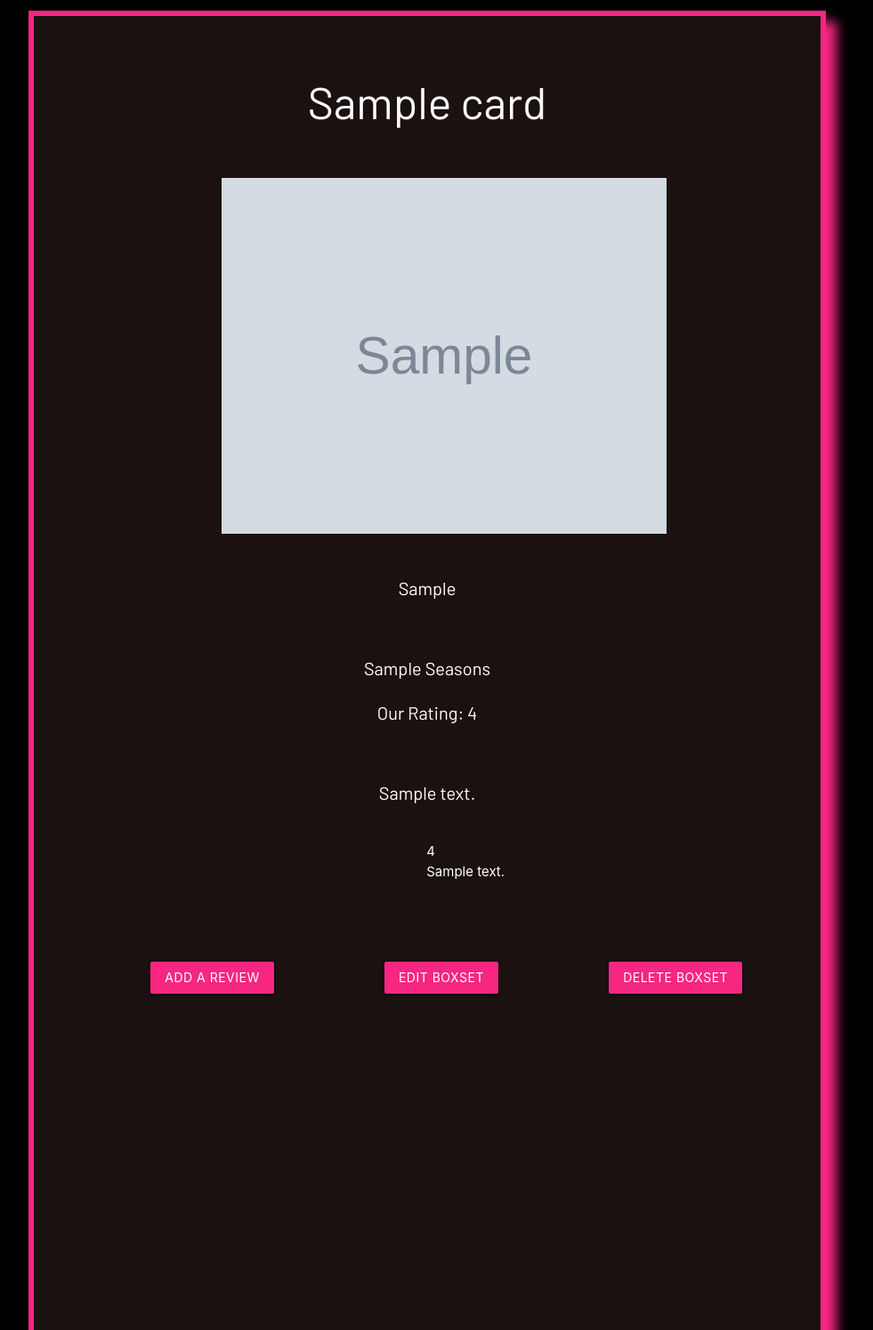
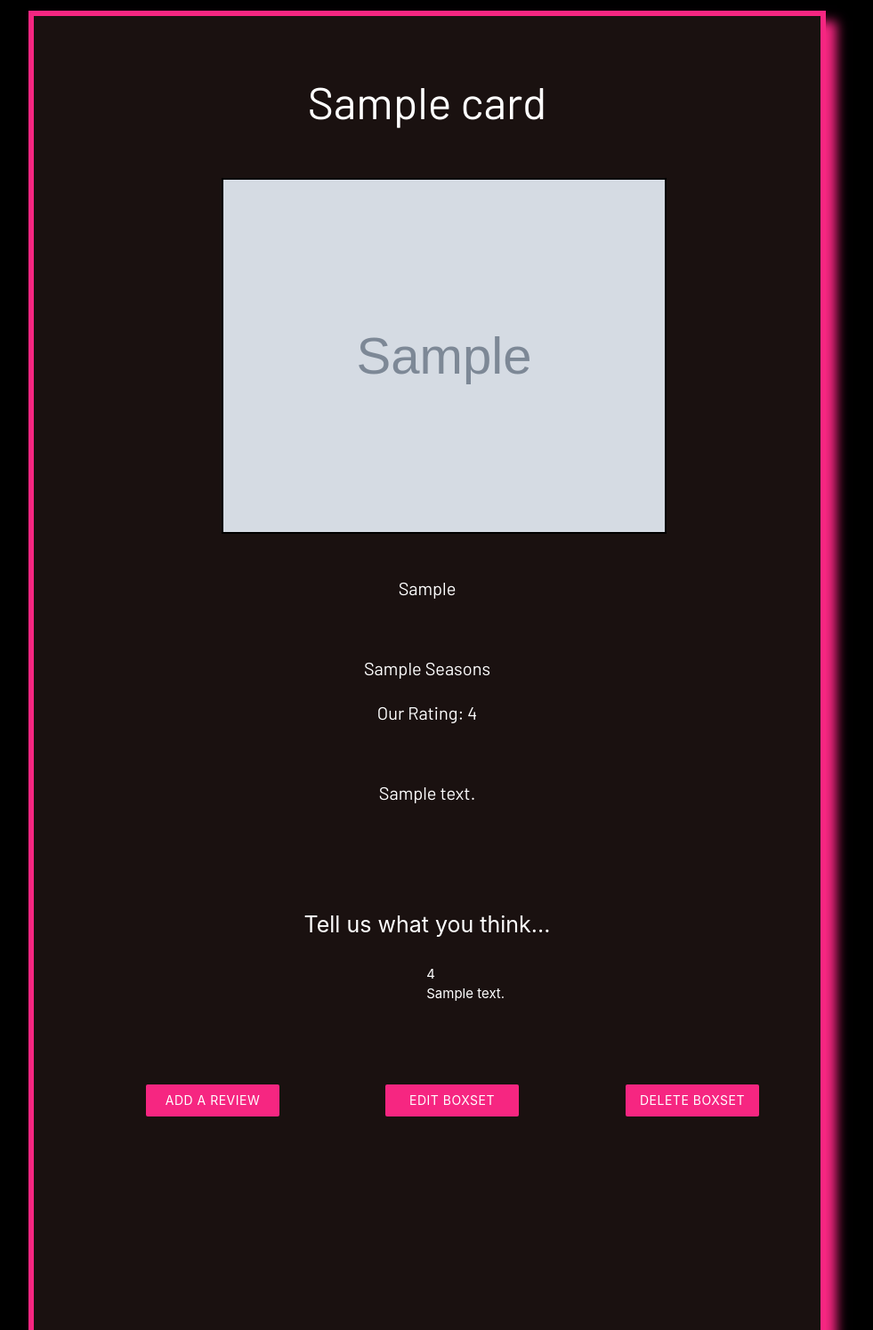
Before and after one commit to Leannald13/datacentric-milestoneproject, a Flask app: template templates/view.html in a window 1280 px wide. Shown: the part 238-1733 px from the top of the page at 89% size, without its empty margins (168-1149 px from the left). Run offline with Flask 2, Linux system fonts and the light colour scheme; the template is opened without the code that fills it: most values are stand-ins (such as "Sample title", 1, 10 or a date in 2020); grey boxes marked "Sample" are stand-in pictures; some libraries are stand-ins or nearby versions.

Commit message:
finished styling on view.html

```diff
--- a/static/css/style.css
+++ b/static/css/style.css
@@ -337,6 +337,7 @@
     text-align: center;
     margin-top: 20px;
     margin-left: 200px;
+    border: 2px solid black;
 }
 
 .reviewinview {
@@ -347,13 +348,32 @@
 
 }
 
+.reviewsubtitle {
+    color: white;
+    font-size: 25px;
+    padding-top: 50px;
+    text-align: center;
+}
+
 .button-view {
     background-color: #f62681;
     color: white;
     border-radius: 2px;
     margin-top: 70px;
-    margin-left: 120px;
+    margin-left: 115px;
+    float: 0;
+    width: 150px;
 }
+
+.button-view:hover {
+    background-color: #f62681;
+    color: white;
+    border-radius: 2px;
+    margin-top: 70px;
+    margin-left: 90px;
+    float: 0;
+}
+
 
 
 /* allseries.html */
--- a/templates/view.html
+++ b/templates/view.html
@@ -30,6 +30,7 @@
 		</div>
         <div class="row">
             <div class="col s12 heading">
+            <p class="reviewsubtitle">Tell us what you think...</p>
                 {% for review in cards.boxset_reviews %}
                     <span class="reviewinview">{{review.review_rating}}</span><br>
                     <span class="reviewinview">{{review.review_message}}</span><br>
@@ -39,9 +40,9 @@
         </div>
         <div class="row">
         <div class="col s12 heading">
-		<a href="{{url_for('add_review', boxset_id=cards._id)}}" class="waves-effect waves-light btn button-view">Add a review</a>
-		<a href="{{url_for('edit_boxset', boxset_id=cards._id)}}" class="waves-effect waves-light btn button-view">Edit Boxset</a>
-        <a href="{{url_for('delete_boxset', cards_id=cards._id)}}" class="waves-effect waves-light btn button-view">Delete Boxset</a>
+        <a href="{{url_for('add_review', boxset_id=cards._id)}}" class="waves-effect waves-light btn button-view hvr-wobble-horizontal">Add a review</a>
+		<a href="{{url_for('edit_boxset', boxset_id=cards._id)}}" class="waves-effect waves-light btn button-view hvr-wobble-horizontal">Edit Boxset</a>
+        <a href="{{url_for('delete_boxset', cards_id=cards._id)}}" class="waves-effect waves-light btn button-view hvr-wobble-horizontal">Delete Boxset</a>
 	</div>
     </div>
     </div>
```
